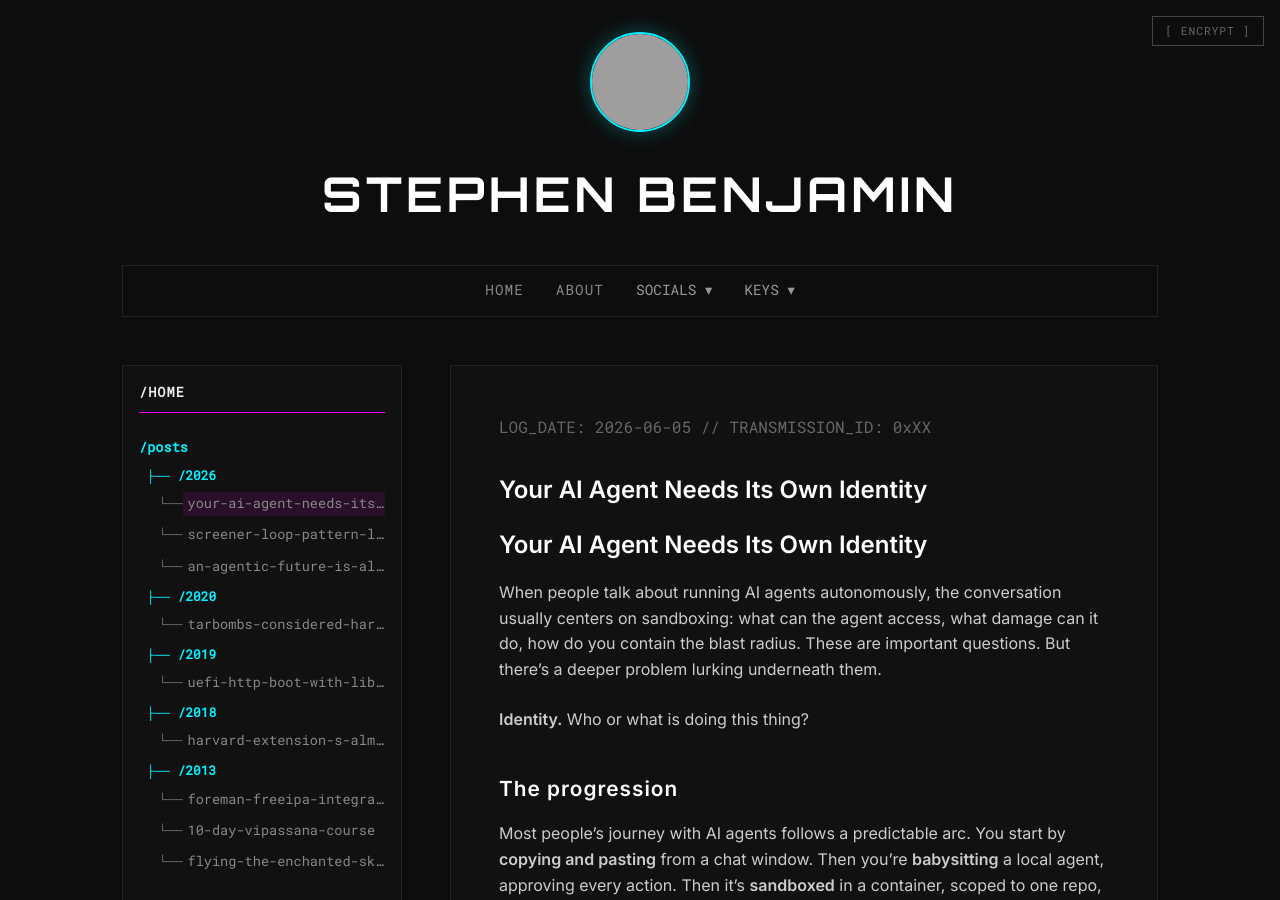
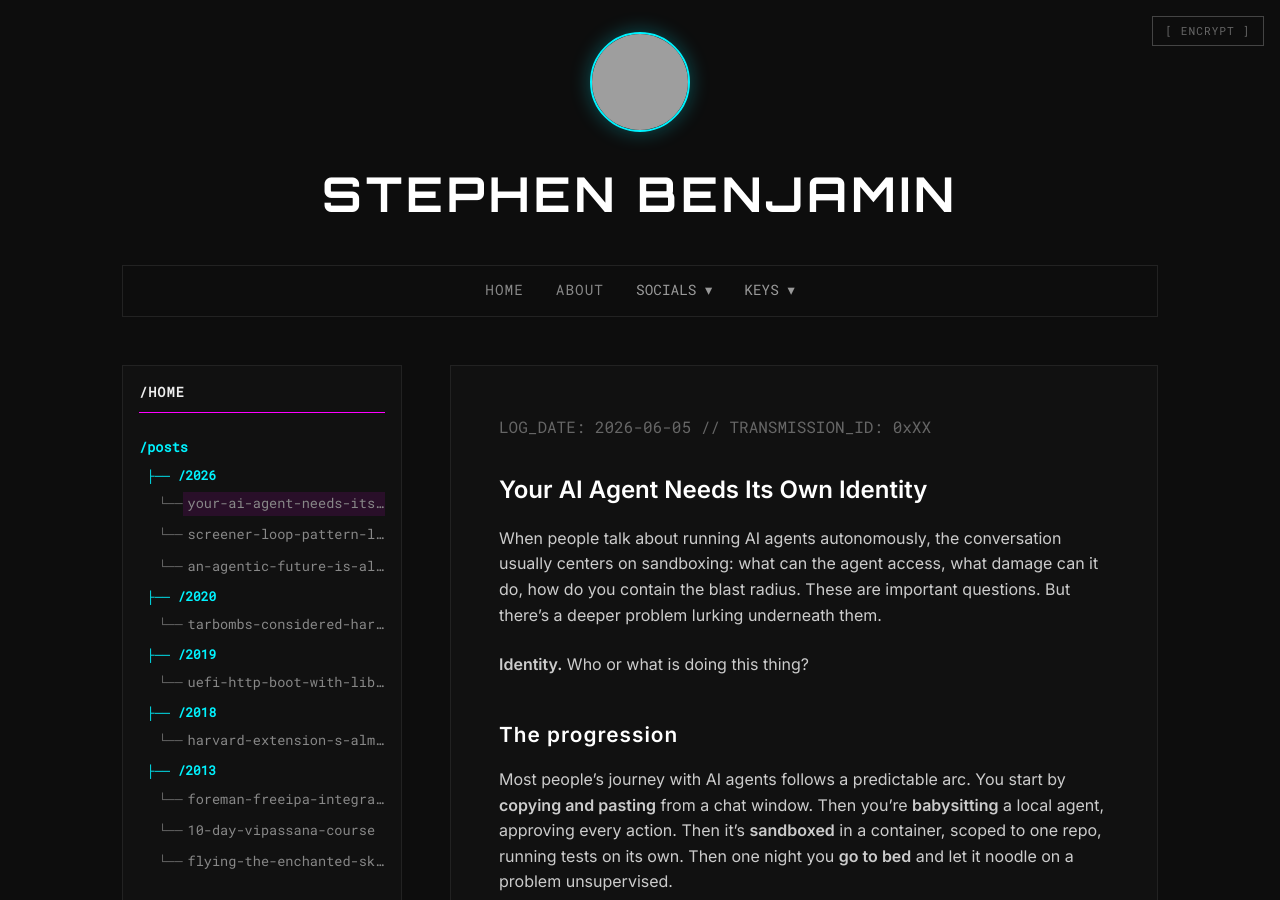
Before and after one commit to stbenjam/stbenjam.github.io, a Jekyll site: the page built from _posts/2026-06-05-separating-agent-identity.md, in a window 1280 px wide and 900 px high. Built offline with Jekyll 4.4.1, drawn with Linux system fonts in a browser that asks for light colours; grey boxes are pictures that could not be loaded.

Commit message:
Dual titles

```diff
--- a/_posts/2026-06-05-separating-agent-identity.md
+++ b/_posts/2026-06-05-separating-agent-identity.md
@@ -5,8 +5,6 @@ date: 2026-06-05 08:38:00
 tags: technical
 author: "Stephen Benjamin"
 ---
-
-# Your AI Agent Needs Its Own Identity
 
 When people talk about running AI agents autonomously, the conversation usually centers on sandboxing: what can the agent access, what damage can it do, how do you contain the blast radius. These are important questions. But there's a deeper problem lurking underneath them.
 
```
